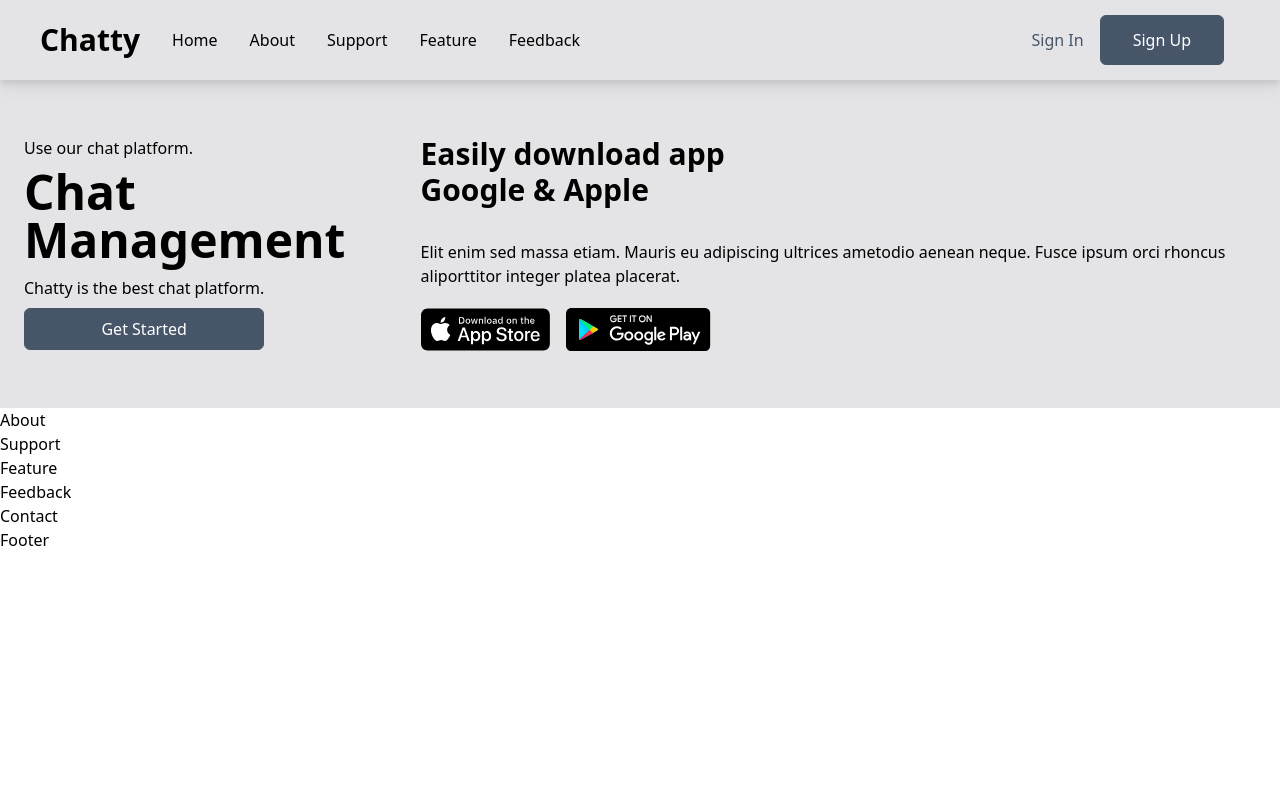
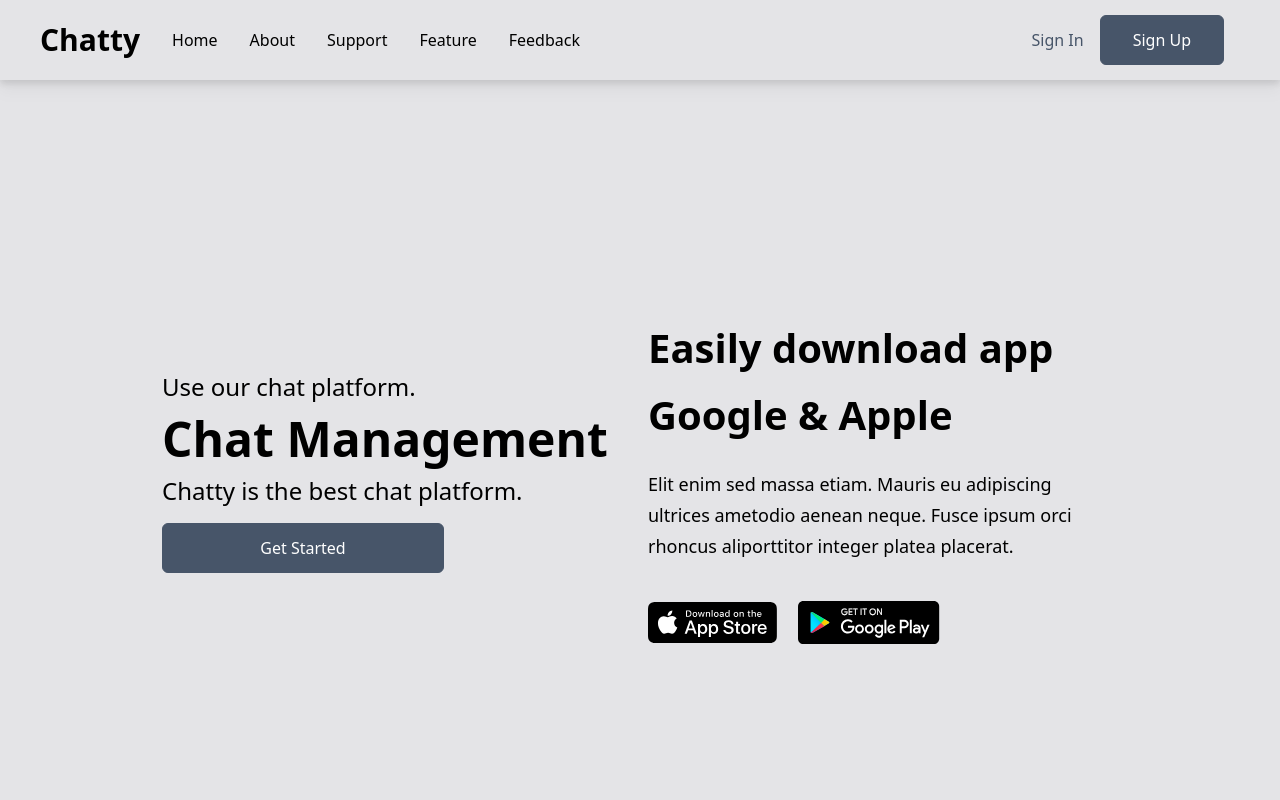
Before and after one commit to llllling/tailwindCSS, a React (Create React App) app: page / in a window 1280 px wide. Shown: the top 800 px of the page. Built offline with nearby package versions, Linux system fonts and the light colour scheme.

Commit message:
feat: home 완성

```diff
--- a/src/components/Home.js
+++ b/src/components/Home.js
@@ -4,28 +4,36 @@ import GOOGLE from "../assets/google.svg";
 
 export const Home = () => {
   return (
-    <section className="bg-zinc-200">
-      <div className="flex justify-between">
-        <div className="flex-grow px-6 py-14">
-          <p className="mb-2">Use our chat platform.</p>
-          <h1 className="font-bold text-5xl mb-3">Chat Management</h1>
-          <div className="w-fit">
-            <p className="mb-2">Chatty is the best chat platform.</p>
-            <button className="px-8 py-2 w-full">Get Started</button>
-          </div>
+    <section name="home" className="flex w-full h-screen bg-zinc-200">
+      <div className="grid md:grid-cols-2 max-w-[1240px] m-auto">
+        <div className="flex flex-col justify-center w-full px-2 py-8">
+          <p className="text-2xl">Use our chat platform.</p>
+          <h1 className="py-3 font-bold text-5xl">Chat Management</h1>
+          <p className="text-2xl">Chatty is the best chat platform.</p>
+          <button className="sm:w-[60%] px-6 py-3 my-4">Get Started</button>
         </div>
-        <div className="flex-grow px-6 py-14">
-          <h2 className="font-bold text-3xl mb-8">
-            Easily download app <br className="mb-3" /> Google & Apple
+
+        <div className="flex flex-col justify-center px-2">
+          <h2 className="w-full font-semibold xs:text-[48px] text-[40px] xs:leading-[76.8px] leading-[66.8px] ">
+            Easily download app <br className="hidden sm:block" /> Google &
+            Apple
           </h2>
-          <p className="mb-5">
+          <p className="max-w-[470px] mt-5 text-[18px] leading-[30.8px]">
             Elit enim sed massa etiam. Mauris eu adipiscing ultrices ametodio
             aenean neque. Fusce ipsum orci rhoncus aliporttitor integer platea
             placerat.
           </p>
-          <div className="flex">
-            <img src={APPLE} className="mr-4" alt="apple" />
-            <img src={GOOGLE} alt="google" />
+          <div className="flex flex-wrap mt-6 sm:mt-10">
+            <img
+              src={APPLE}
+              className="w-[128.86px] h=[42.05px]  mr-5 object-contain cursor-pointer"
+              alt="apple"
+            />
+            <img
+              src={GOOGLE}
+              alt="google"
+              className="w-[144.17px] h-[43.08px] object-contain cursor-pointer"
+            />
           </div>
         </div>
       </div>
```
